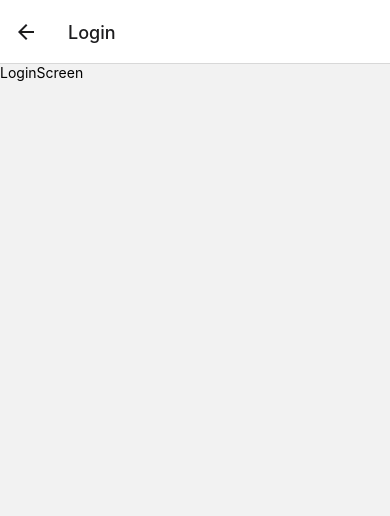
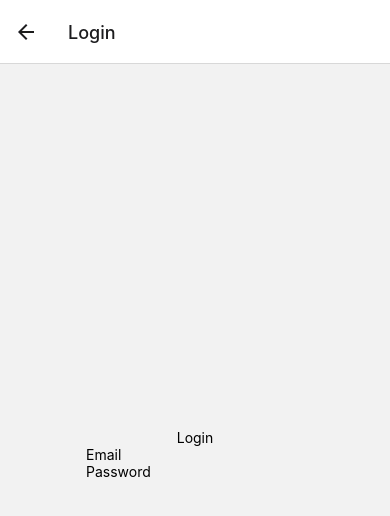
Before and after one commit to stantanasi/shoes-lock-app, a React Native app: screen /Login in a window 390 px wide. Shown: the top 516 px of the page. Built offline with nearby package versions, Linux system fonts and the light colour scheme; what expo-linking would draw is missing.

Commit message:
feat(login): implement form to login

```diff
--- a/screens/launcher/LoginScreen.tsx
+++ b/screens/launcher/LoginScreen.tsx
@@ -1,12 +1,36 @@
-import { StyleSheet, Text, View } from 'react-native'
-import React from 'react'
+import { StyleSheet, Text, TextInput, View } from 'react-native'
+import React, { useState } from 'react'
 
 export default function LoginScreen() {
+  const [email, setEmail] = useState('');
+  const [password, setPassword] = useState('');
+
   return (
-    <View>
-      <Text>LoginScreen</Text>
+    <View style={styles.container}>
+      <Text style={styles.title}>Login</Text>
+      <TextInput
+        placeholder='Email'
+        style={styles.email}
+        value={email}
+        onChangeText={(value) => setEmail(value)}
+      />
+      <TextInput
+        placeholder='Password'
+        style={styles.password}
+        value={password}
+        onChangeText={(value) => setPassword(value)}
+      />
     </View>
   )
 }
 
-const styles = StyleSheet.create({})
+const styles = StyleSheet.create({
+  container: {
+    flex: 1,
+    alignItems: 'center',
+    justifyContent: 'center',
+  },
+  title: {},
+  email: {},
+  password: {},
+})
```
